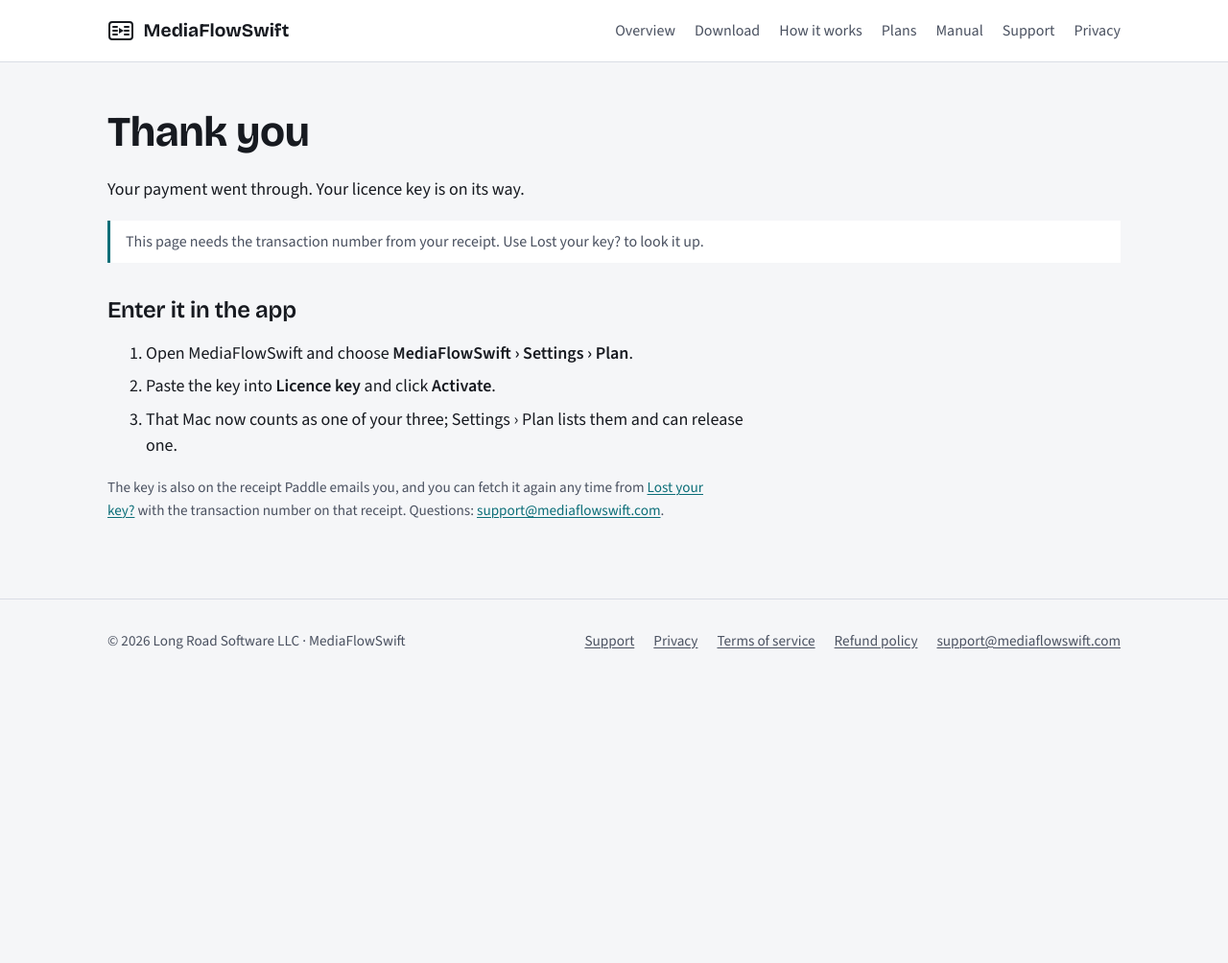
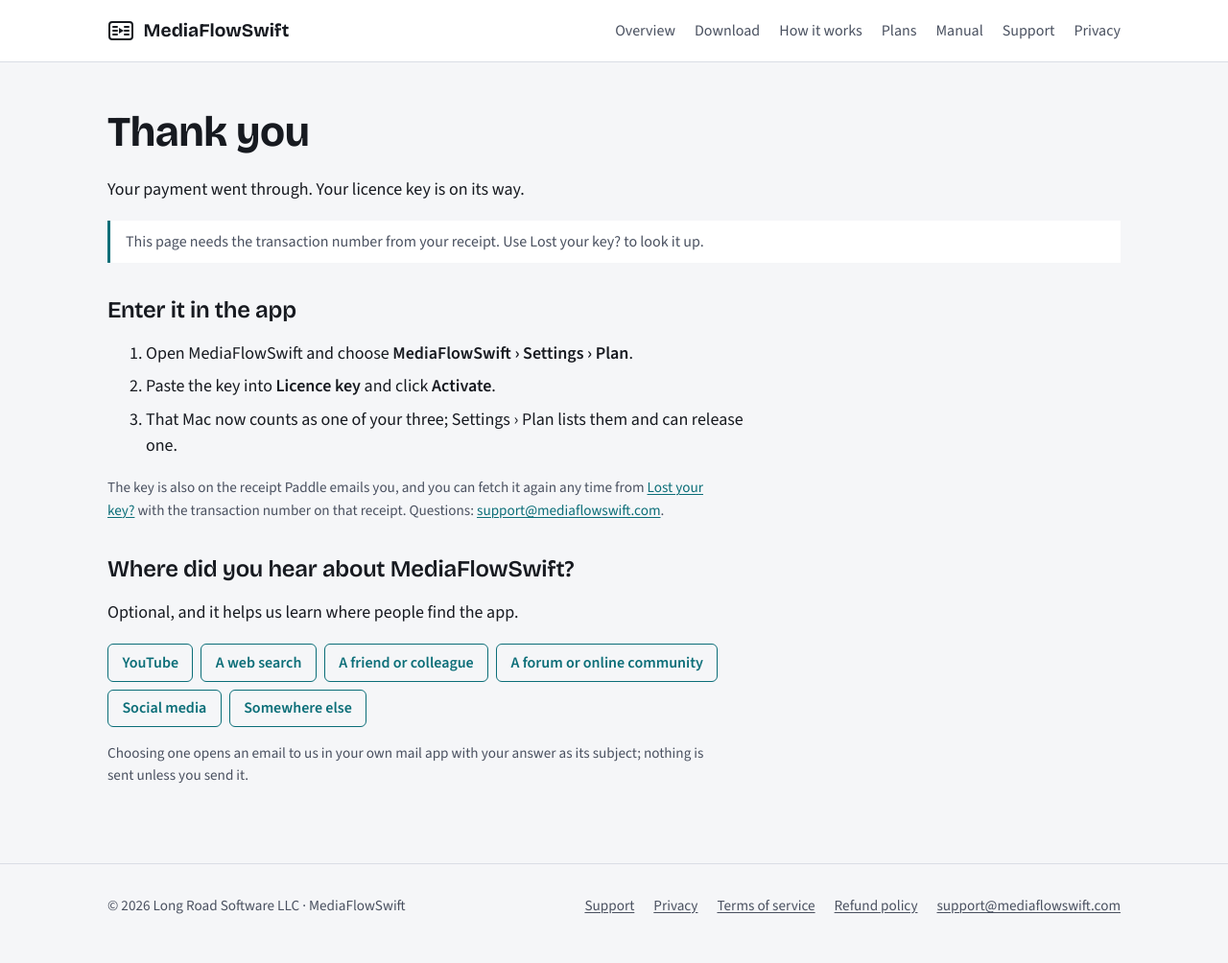
Before and after one commit to mwmike/mediaflowswift.com, a Jekyll site: the page thanks.html, which Jekyll copies as it is, in a window 1280 px wide. Shown: the whole page at 96% size. Built offline with Jekyll 4.4.1, drawn with Linux system fonts in a browser that asks for light colours; before the commit the page ends 900 px from its top, so only the background shows below that.

Commit message:
Thank-you page: optional "Where did you hear about MediaFlowSwift?" (#1)
Six choices, each a mailto: link to support@ with the answer in the
subject, so nothing is collected or sent unless the buyer sends the
email from their own mail app; the page says so in one sentence. No
form, no script, no storage. privacy.html says what happens to an
answer that is sent.

Co-Authored-By: Claude Opus 5.5 <noreply@anthropic.com>

```diff
--- a/privacy.html
+++ b/privacy.html
@@ -30,7 +30,7 @@
 <main class="wrap">
 <article class="doc">
   <h1>Privacy</h1>
-  <p class="updated">Last updated 24 September 2026. &ldquo;We&rdquo; and &ldquo;us&rdquo; on this page mean Long Road Software LLC, which makes MediaFlowSwift. This page describes the app; it says the same as Settings &rsaquo; Privacy inside MediaFlowSwift, which is the authoritative list and changes with the app.</p>
+  <p class="updated">Last updated 26 September 2026. &ldquo;We&rdquo; and &ldquo;us&rdquo; on this page mean Long Road Software LLC, which makes MediaFlowSwift. This page describes the app; it says the same as Settings &rsaquo; Privacy inside MediaFlowSwift, which is the authoritative list and changes with the app.</p>
 
   <h2>The short version</h2>
   <p>MediaFlowSwift works on your Mac and your own network. It has no account and collects no usage data or analytics. Your media, projects and database stay on your Mac and on your network. It contacts us for two things only: to ask whether there is a newer version, and, once you have entered a licence key, to check that key. Both are described below.</p>
@@ -76,6 +76,7 @@
 
   <h2>Purchases</h2>
   <p>Payment is handled by Paddle, our merchant of record: the checkout, your card and billing details, receipts and tax are theirs, under <a href="https://www.paddle.com/legal/privacy">Paddle&rsquo;s privacy policy</a>. Paddle tells our licence service about the purchase so that a key can be made; the thank-you page fetches that key with the transaction number. We never see card numbers. Paddle.js, the checkout script, loads on the home page only.</p>
+  <p>The thank-you page also asks, if you like, where you heard about MediaFlowSwift. Choosing an answer opens an email to us in your own mail app, and nothing is sent unless you send it. It reaches us like any other email to support; we use the answer to learn where people find the app.</p>
 
   <h2>Questions</h2>
   <p>Write to <a href="mailto:support@mediaflowswift.com">support@mediaflowswift.com</a>.</p>
--- a/site.css
+++ b/site.css
@@ -187,6 +187,10 @@ article.manual th, article.manual td { text-align: left; padding: 0.5rem 0.7rem;
 .keybox .cta { margin-top: 0; font: inherit; font-weight: 600; border: 0; cursor: pointer; }
 .keybox .copied { margin-left: 0.75rem; color: var(--good); font-weight: 600; }
 ol.steps li { margin: 0.4rem 0; }
+.choices { list-style: none; padding: 0; margin: 0.75rem 0 0; display: flex; flex-wrap: wrap; gap: 0.5rem; max-width: var(--measure); }
+.choices li { margin: 0; }
+.choices a { display: inline-block; padding: 0.4rem 0.9rem; border: 1px solid var(--accent); border-radius: 6px; color: var(--accent); text-decoration: none; font-weight: 600; font-size: 1rem; }
+.choices a:hover { background: var(--accent-soft); }
 
 /* Lost-key form */
 .keyform { margin: 1.25rem 0; }
--- a/thanks.html
+++ b/thanks.html
@@ -49,6 +49,18 @@
     <li>That Mac now counts as one of your three; Settings &rsaquo; Plan lists them and can release one.</li>
   </ol>
   <p class="note">The key is also on the receipt Paddle emails you, and you can fetch it again any time from <a href="/key.html">Lost your key?</a> with the transaction number on that receipt. Questions: <a href="mailto:support@mediaflowswift.com">support@mediaflowswift.com</a>.</p>
+
+  <h2>Where did you hear about MediaFlowSwift?</h2>
+  <p>Optional, and it helps us learn where people find the app.</p>
+  <ul class="choices">
+    <li><a href="mailto:support@mediaflowswift.com?subject=Where%20I%20heard%20about%20MediaFlowSwift%3A%20YouTube">YouTube</a></li>
+    <li><a href="mailto:support@mediaflowswift.com?subject=Where%20I%20heard%20about%20MediaFlowSwift%3A%20a%20web%20search">A web search</a></li>
+    <li><a href="mailto:support@mediaflowswift.com?subject=Where%20I%20heard%20about%20MediaFlowSwift%3A%20a%20friend%20or%20colleague">A friend or colleague</a></li>
+    <li><a href="mailto:support@mediaflowswift.com?subject=Where%20I%20heard%20about%20MediaFlowSwift%3A%20a%20forum%20or%20online%20community">A forum or online community</a></li>
+    <li><a href="mailto:support@mediaflowswift.com?subject=Where%20I%20heard%20about%20MediaFlowSwift%3A%20social%20media">Social media</a></li>
+    <li><a href="mailto:support@mediaflowswift.com?subject=Where%20I%20heard%20about%20MediaFlowSwift%3A%20somewhere%20else&amp;body=Where%3A%20">Somewhere else</a></li>
+  </ul>
+  <p class="note">Choosing one opens an email to us in your own mail app with your answer as its subject; nothing is sent unless you send it.</p>
 </article>
 </main>
 
```
